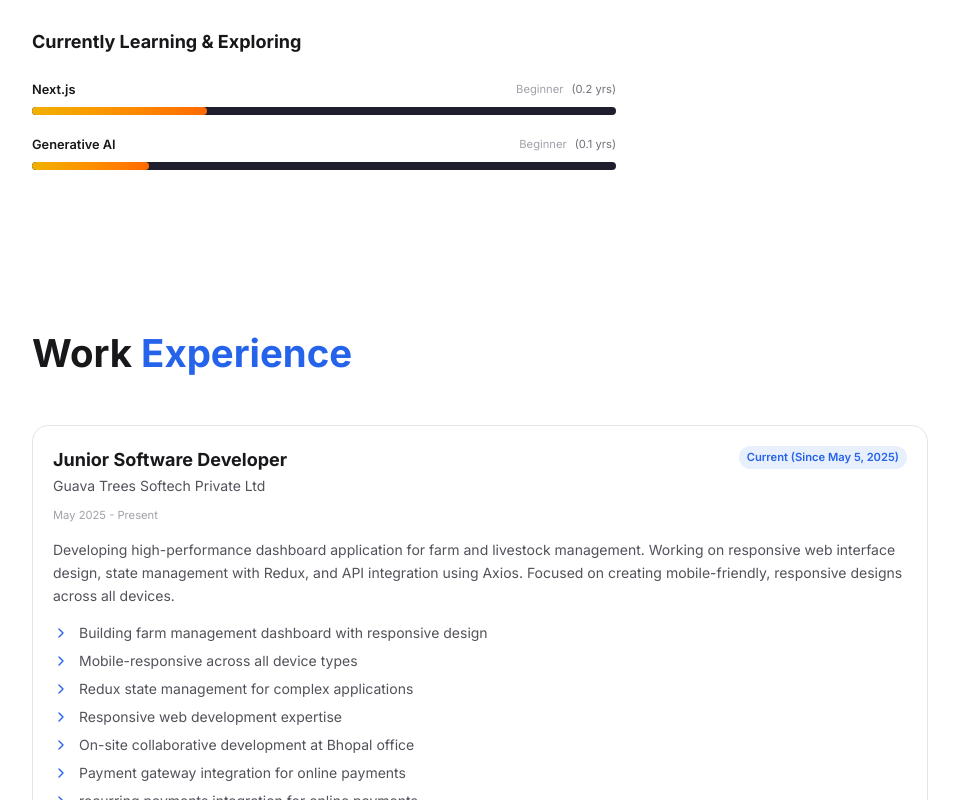
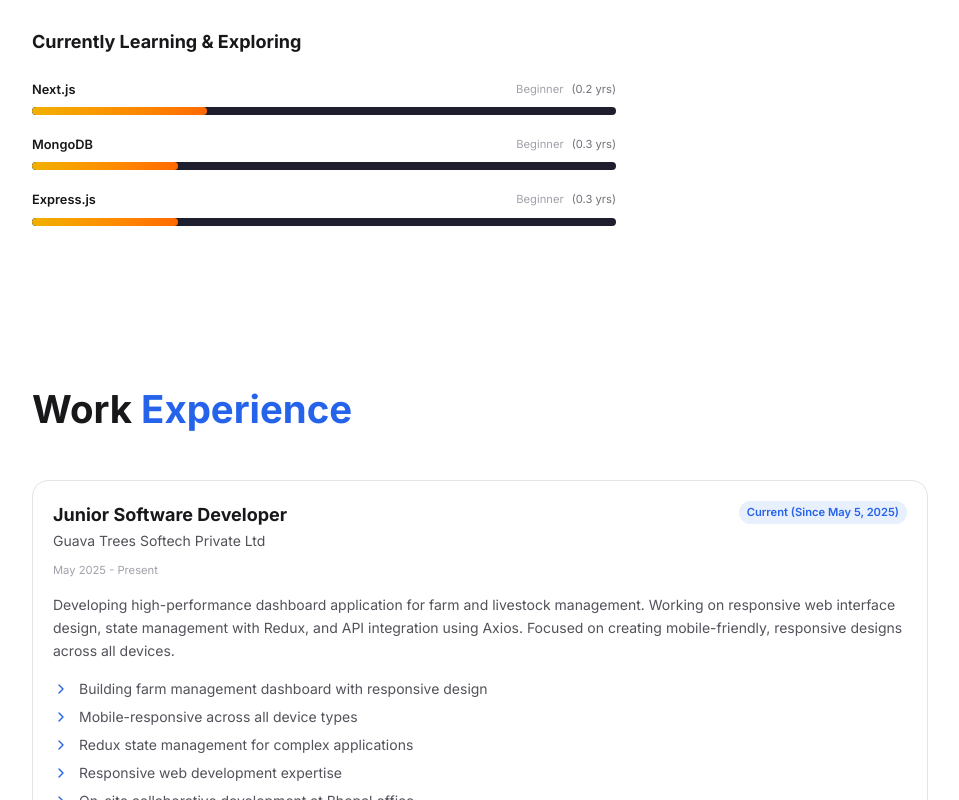
Before and after one commit to shehzadeshahnano/shehzade-portfolio, a Next.js app: page /about in a window 1280 px wide. Shown: the part 1860-2660 px from the top of the page, without its empty margins (0-959 px from the left). Built offline with nearby package versions, Linux system fonts and the light colour scheme.

Commit message:
Update learning focus to MERN stack

```diff
--- a/app/page.tsx
+++ b/app/page.tsx
@@ -62,7 +62,7 @@ export default function Home() {
                 </div>
                 <div className="flex items-center gap-2">
                   <Briefcase size={16} className="text-green-500" />
-                  <span>Available for work</span>
+                  <span>Currently Working</span>
                 </div>
               </div>
 
@@ -72,10 +72,14 @@ export default function Home() {
                   View My Work
                   <ArrowRight size={18} />
                 </Button>
-                <Button href={PORTFOLIO.resumeUrl} variant="outline" size="lg">
+                <a
+                  href="/resume.pdf"
+                  download="Shehzade_Shahnano_Resume.pdf"
+                  className="inline-flex items-center justify-center gap-2 px-8 py-4 rounded-xl border-2 border-brand-blue text-brand-blue font-semibold hover:bg-brand-blue hover:text-white transition-all duration-300"
+                >
                   Download Resume
                   <Download size={18} />
-                </Button>
+                </a>
               </div>
             </div>
 
--- a/app/projects/[slug]/page.tsx
+++ b/app/projects/[slug]/page.tsx
@@ -54,7 +54,7 @@ export default async function ProjectDetailPage({
 
   return (
     <>
-      <section className="section-padding pt-12 lg:pt-20 pb-6">
+      <section className="pt-12 lg:pt-20 pb-6">
         <div className="container-width">
           <Link
             href="/projects"
@@ -66,7 +66,7 @@ export default async function ProjectDetailPage({
         </div>
       </section>
 
-      <section className="section-padding pt-0 pb-12">
+      <section className="pt-0 pb-12">
         <div className="container-width">
           <div className="flex flex-col gap-6 max-w-3xl">
             <div className="flex flex-wrap items-center gap-3">
--- a/app/projects/page.tsx
+++ b/app/projects/page.tsx
@@ -14,7 +14,7 @@ export const metadata: Metadata = {
 export default function ProjectsPage() {
   return (
     <>
-      <section className="section-padding pt-12 lg:pt-20">
+      <section className="pt-12 lg:pt-20">
         <div className="container-width">
           <div className="flex flex-col gap-6 max-w-3xl">
             <h1 className="text-hero font-black text-text-primary">
@@ -28,7 +28,7 @@ export default function ProjectsPage() {
         </div>
       </section>
 
-      <section className="section-padding pt-0">
+      <section className="mt-0 pt-0">
         <div className="container-width">
           <div className="grid grid-cols-1 gap-6 max-w-xl">
             {projectsData.map((project) => (
--- a/data/experience.ts
+++ b/data/experience.ts
@@ -34,13 +34,7 @@ export const experienceData: Experience[] = [
       'Redux',
       'Axios',
       'Tailwind CSS',
-      'MongoDB',
-      'Express.js',
-      'Node.js',
-      'Next.js',
       'REST APIs',
-      'MySQL',
-      'PostgreSQL',
       'CI/CD',
       'Git',
       'GitHub',
--- a/data/skills.ts
+++ b/data/skills.ts
@@ -86,12 +86,23 @@ export const skillsData: SkillCategory[] = [
     category: 'Currently Learning & Exploring',
     icon: 'Sparkles',
     skills: [
-      { name: 'Next.js', level: 'Beginner', years: '0.2', proficiency: 30 },
       {
-        name: 'Generative AI',
+        name: 'Next.js',
         level: 'Beginner',
-        years: '0.1',
-        proficiency: 20,
+        years: '0.2',
+        proficiency: 30
+      },
+      {
+        name: 'MongoDB',
+        level: 'Beginner',
+        years: '0.3',
+        proficiency: 25
+      },
+      {
+        name: 'Express.js',
+        level: 'Beginner',
+        years: '0.3',
+        proficiency: 25
       },
     ],
   },
--- a/lib/constants.ts
+++ b/lib/constants.ts
@@ -13,13 +13,13 @@ export const SOCIAL_LINKS = [
   },
   {
     name: 'GitHub',
-    url: 'https://github.com/shehzade',
+    url: 'https://github.com/shehzadeshahnano',
     icon: 'Github',
     label: 'View GitHub Profile',
   },
   {
     name: 'Email',
-    url: 'mailto:shehzade@example.com',
+    url: 'mailto:shehzadeshahnano@gmail.com',
     icon: 'Mail',
     label: 'Send Email',
   },
@@ -28,17 +28,17 @@ export const SOCIAL_LINKS = [
 export const PORTFOLIO = {
   name: 'Shehzade Shahnano',
   title: 'Software Developer',
-  shortBio: 'React Developer & Problem Solver',
+  shortBio: 'Frontend Developer',
   bio: 'Passionate Software Developer with 1+ years of experience specializing in building client-based dashboard applications. Currently working at Guava Trees Softech Pvt Ltd, developing high-performance farm management solutions with React, Redux, and Material-UI. Graduated from Sagar Institute of Science & Technology (SISTec), affiliated with Rajiv Gandhi Proudyogiki Vishwavidyalaya (RGPV), Bhopal.',
-  email: 'shehzade@example.com',
-  phone: '+91-XXXXXXXXXX',
+  email: 'shehzadeshahnano@gmail.com',
+  phone: '+91-6264302898',
   location: 'Bhopal, Madhya Pradesh, India',
   resumeUrl: '/resume.pdf',
   profileImage: '/images/profile/profile.png',
   socialLinks: {
     linkedin: 'https://www.linkedin.com/in/shehzade-shahnano-b8a5b1222/',
     twitter: 'https://x.com/shezyy_07',
-    github: 'https://github.com/shehzade',
+    github: 'https://github.com/shehzadeshahnano',
   },
   learningStatement: 'Currently exploring advanced React patterns, TypeScript, and cloud technologies while building scalable dashboard applications.',
 } as const
```
